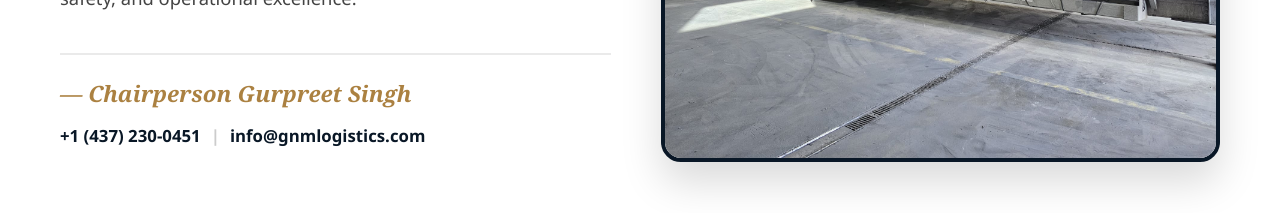
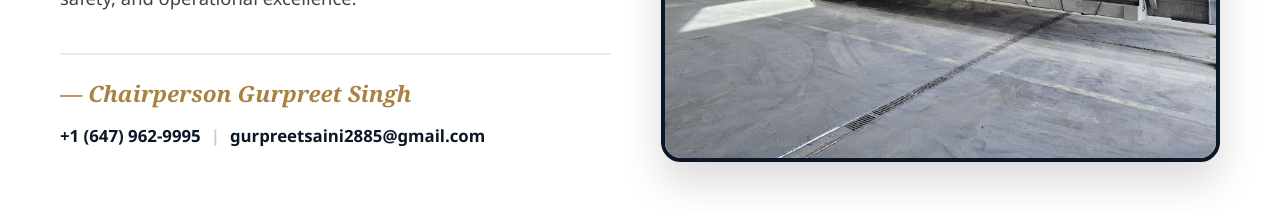
Before and after one commit to MrVenom786/gnm-web-frontend, a React (Create React App) app: page /company/founder in a window 1280 px wide. Shown: the part 1380-1593 px from the top of the page. Built offline with nearby package versions, Linux system fonts and the light colour scheme.

Commit message:
Update Founder.js

```diff
--- a/src/pages/company/Founder.js
+++ b/src/pages/company/Founder.js
@@ -73,12 +73,12 @@ function Founder() {
               <p className="quote-signoff">— Chairperson Gurpreet Singh</p>
 
               <div className="founder-contact">
-                <a href="tel:+14372300451" className="founder-phone">
-                  +1 (437) 230-0451
+                <a href="tel:+16479629995" className="founder-phone">
+                  +1 (647) 962-9995
                 </a>
                 <span className="contact-separator"> | </span>
-                <a href="mailto:info@gnmlogistics.com" className="founder-email">
-                  info@gnmlogistics.com
+                <a href="mailto:gurpreetsaini2885@gmail.com" className="founder-email">
+                  gurpreetsaini2885@gmail.com
                 </a>
               </div>
             </div>
```
